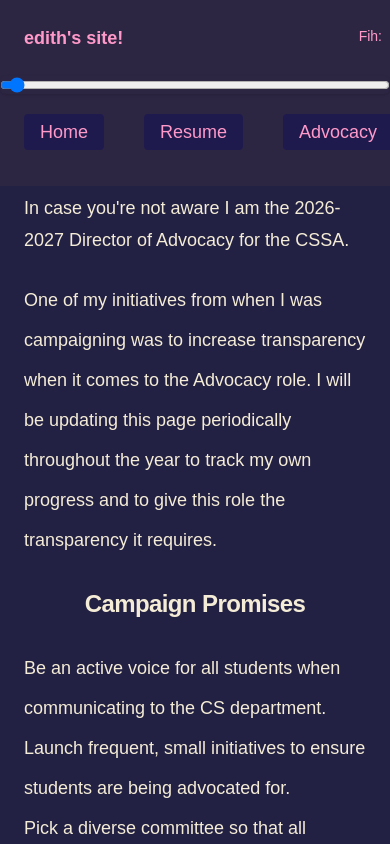
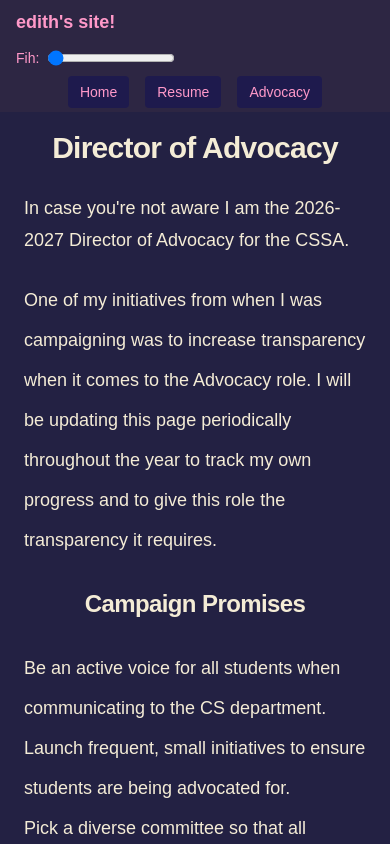
Before and after one commit to ediffs/edith-mom, a Next.js app: page /advocacy in a window 390 px wide. Shown: the top 844 px of the page. Built offline with nearby package versions, Linux system fonts and the light colour scheme.

Commit message:
mobile friendly ui + navbar, move label closer to input

```diff
--- a/src/app/page.tsx
+++ b/src/app/page.tsx
@@ -41,7 +41,7 @@ export default function Home() {
           <h2 className="flex max-w-lg text-2xl font-semibold leading-10 tracking-tight text-[#f4ecd6] dark:text-[#f4ecd6] justify-center">
             Contact:
           </h2>
-          <div className="flex flexbox-container pb-4 md:pb-2 gap-20 justify-between">
+          <div className="flex items-center gap-2">
             {" "}
             <Link
               href="mailto:edith.hohner@umanitoba.ca"
--- a/src/components/navbar.tsx
+++ b/src/components/navbar.tsx
@@ -3,54 +3,46 @@ import Link from "next/link";
 import { useFihCount } from "./fihContext";
 
 const items = [
-  {
-    id: "home",
-    label: "Home",
-    href: "/",
-  },
-  {
-    id: "resume",
-    label: "Resume",
-    href: "/resume",
-  },
-  {
-    id: "advocacy",
-    label: "Advocacy",
-    href: "/advocacy",
-  },
+  { id: "home", label: "Home", href: "/" },
+  { id: "resume", label: "Resume", href: "/resume" },
+  { id: "advocacy", label: "Advocacy", href: "/advocacy" },
 ];
 
 export default function Navbar() {
-  const { count, setCount } = useFihCount(); // for fih count
+  const { count, setCount } = useFihCount();
 
   return (
-    <nav className="flex flex-wrap fixed w-full top-0 left-0 pb-4 md:pb-2 flex justify-between items-center bg-[#2d2643]">
+    <nav className="fixed top-0 left-0 w-full bg-[#2d2643] flex flex-col md:flex-row md:items-center md:justify-between px-4 py-2 gap-3">
       <Link
         href="/"
-        className="flex text-lg p-6 md:text-4xl font-bold text-[#ff99c9] hover:text-cyan-400"
+        className="text-lg md:text-3xl font-bold text-[#ff99c9] hover:text-cyan-400"
       >
         edith's site!
       </Link>
-      <label className="block mb-1 text-sm md:text-2xl p-2 text-[#ff99c9]">
+
+      {/* fih control */}
+      <div className="flex items-center gap-2">
+        <label htmlFor="numFih" className="text-sm md:text-xl text-[#ff99c9]">
           Fih:
         </label>
         <input
           type="range"
           inputMode="numeric"
-        className="w-full sm:w-64 md:w-80 bg-transparent  text-cyan-400 text-sm border border-[#ff99c9] rounded-md px-2 transition duration-300 ease focus:outline-none focus:border-cyan-400 hover:border-cyan-400 shadow-sm focus:shadow"
+          className="w-32 sm:w-40 md:w-56 bg-transparent border border-[#ff99c9] rounded-md transition duration-300 ease focus:outline-none focus:border-cyan-400 hover:border-cyan-400"
           min="0"
           max="30"
           value={count}
           onChange={(e) => setCount(Number(e.target.value))}
           id="numFih"
         />
+      </div>
 
-      <ul className="flex text-lg p-6 justify-end items-center gap-10 text-[#ff99c9]">
+      <ul className="flex justify-center md:justify-end items-center gap-4 md:gap-8 text-[#ff99c9]">
         {items.map((item) => (
           <li key={item.id}>
             <Link
               href={item.href}
-              className="transform scale-100 hover:scale-105 bg-indigo-950 hover:text-cyan-400 text-[#ff99c9] py-2 px-4 rounded"
+              className="text-sm md:text-lg hover:text-cyan-400 bg-indigo-950 py-2 px-3 md:px-4 rounded transition-transform hover:scale-105"
             >
               {item.label}
             </Link>
```
Lines whose indentation alone changed are shown as unchanged.
